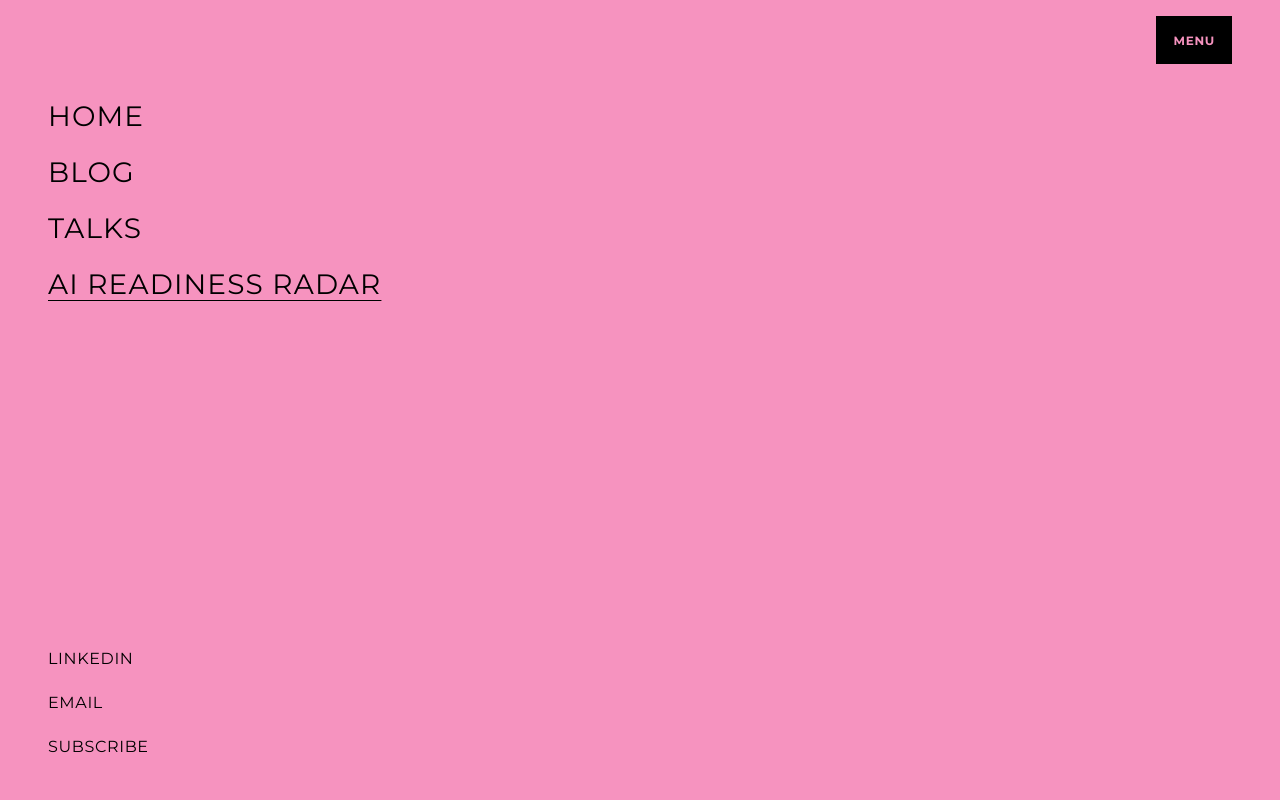
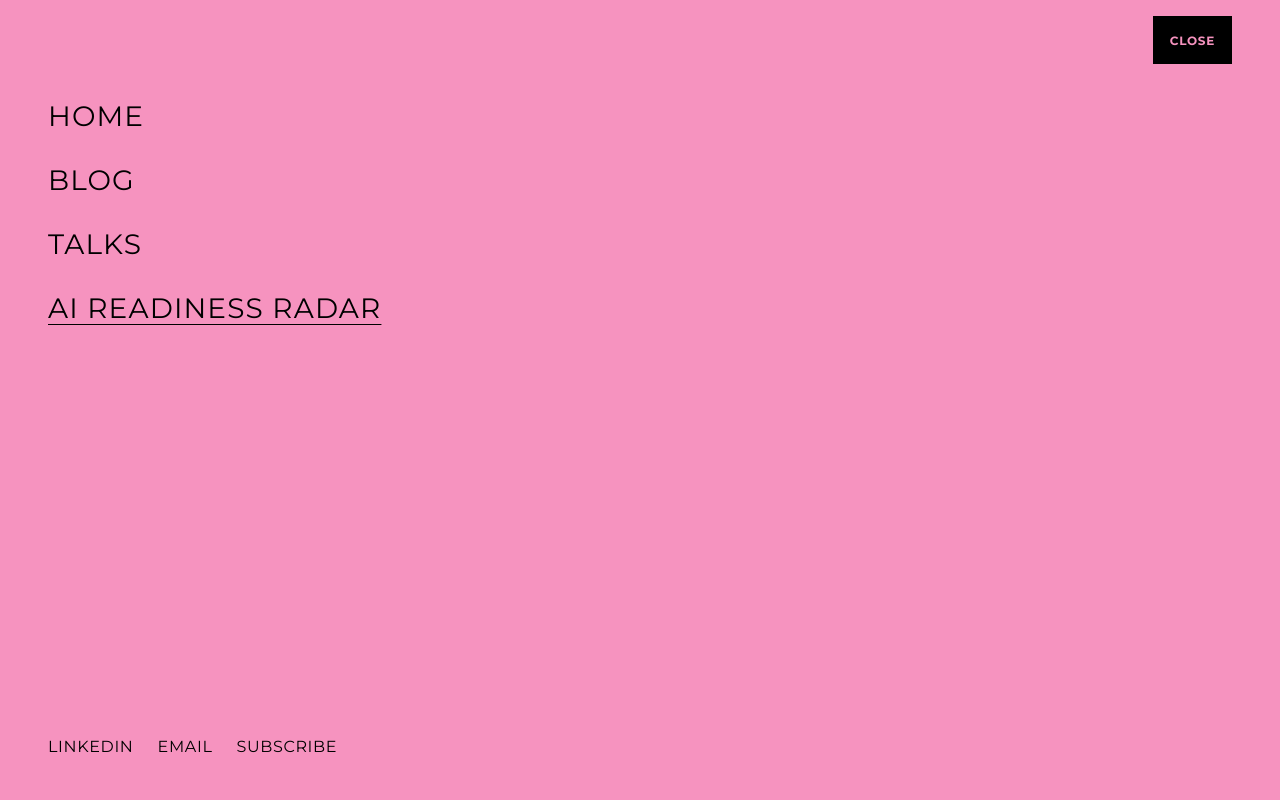
Before and after one commit to cakehurstryan/AI-readiness-radar, a React (Vite) app: page / in a window 1280 px wide. Both pictures are taken after a click on the button "MENU". Shown: the top 800 px of the page. Built offline with nearby package versions, Linux system fonts and the light colour scheme.

Commit message:
Match the site menu: horizontal contact links, Close label, 8px row gap
Co-Authored-By: Claude Opus 5.5 <noreply@anthropic.com>
Claude-Session: https://claude.ai/code/session_01JAGaXH8XxSennaTBsv4rU9

```diff
--- a/src/App.jsx
+++ b/src/App.jsx
@@ -322,7 +322,7 @@ export default function App() {
         <div className="menu" id="menu" role="dialog" aria-modal="true" aria-label="Menu">
           <div className="menu-top">
             <button type="button" className="ctl" aria-pressed="true" onClick={() => setMenuOpen(false)}>
-              Menu
+              Close
             </button>
           </div>
           <nav aria-label="Main">
@@ -596,9 +596,9 @@ body{background:var(--pink)}
 .menu-btn{display:none}
 .menu{position:fixed;inset:0;z-index:10;background:var(--pink);color:#000;padding:16px var(--gut) 32px;display:flex;flex-direction:column;overflow:auto}
 .menu-top{display:flex;justify-content:flex-end}
-.menu nav{display:flex;flex-direction:column;margin-top:24px}
+.menu nav{display:flex;flex-direction:column;gap:8px;margin-top:24px}
 .menu-link{font-size:28px;min-height:56px}
-.menu-contact{margin-top:auto;display:flex;flex-direction:column;padding-top:32px}
+.menu-contact{margin-top:auto;display:flex;flex-wrap:wrap;gap:0 24px;padding-top:32px}
 
 .intro{padding:24px var(--gut) 0}
 .intro .x{margin-top:8px}
```
